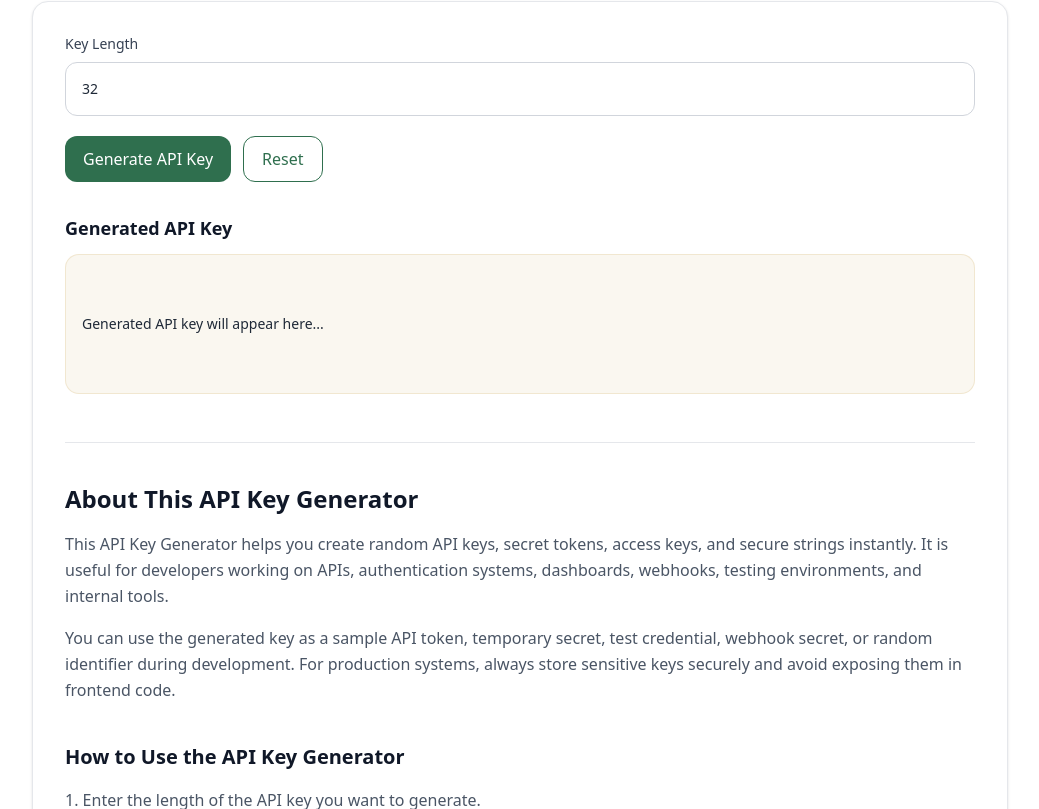
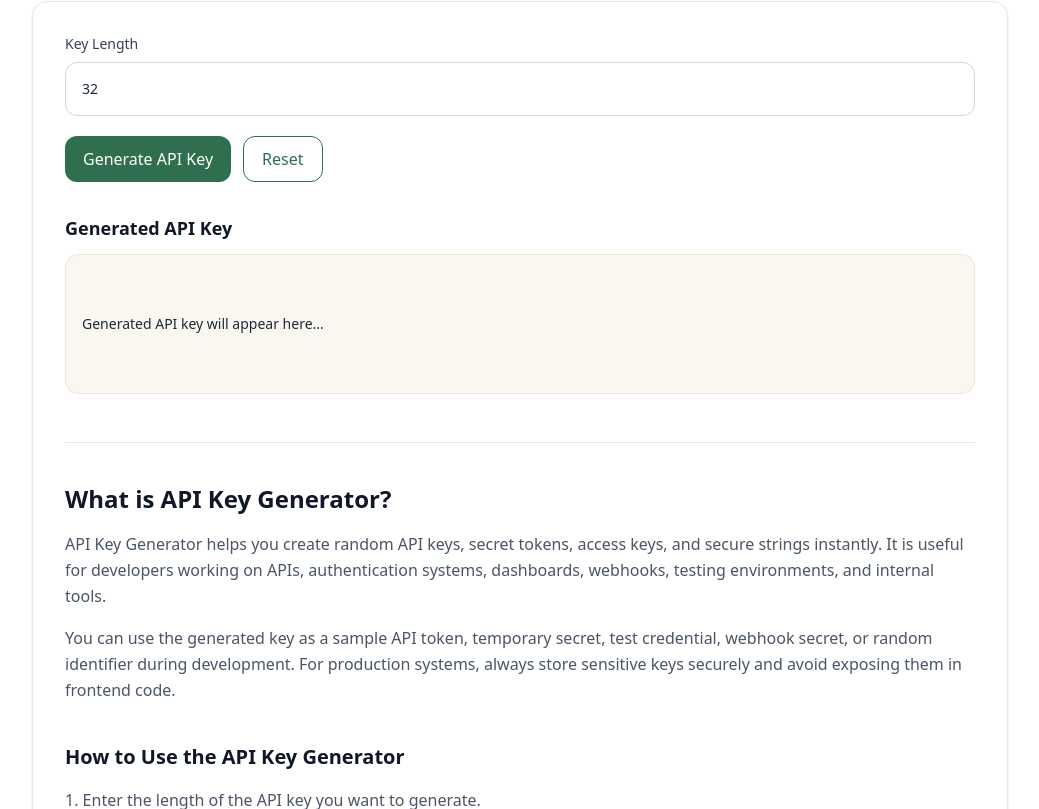
Before and after one commit to vaarunsonawwane-ops/yoryantra-new, a Next.js app: page /tools/api-key-generator in a window 1280 px wide. Shown: the part 373-1182 px from the top of the page, without its empty margins (120-1159 px from the left). Built offline with nearby package versions, Linux system fonts and the light colour scheme.

Commit message:
API Key Generator Update ToolClient.tsx

```diff
--- a/app/tools/api-key-generator/ToolClient.tsx
+++ b/app/tools/api-key-generator/ToolClient.tsx
@@ -89,11 +89,11 @@ export default function ToolClient() {
       <section className="mt-12 border-t border-gray-200 pt-10 space-y-10">
         <div>
           <h2 className="text-2xl font-semibold text-gray-900">
-            About This API Key Generator
+            What is API Key Generator?
           </h2>
 
           <p className="mt-4 text-gray-600 leading-relaxed">
-            This API Key Generator helps you create random API keys, secret
+            API Key Generator helps you create random API keys, secret
             tokens, access keys, and secure strings instantly. It is useful for
             developers working on APIs, authentication systems, dashboards,
             webhooks, testing environments, and internal tools.
```
